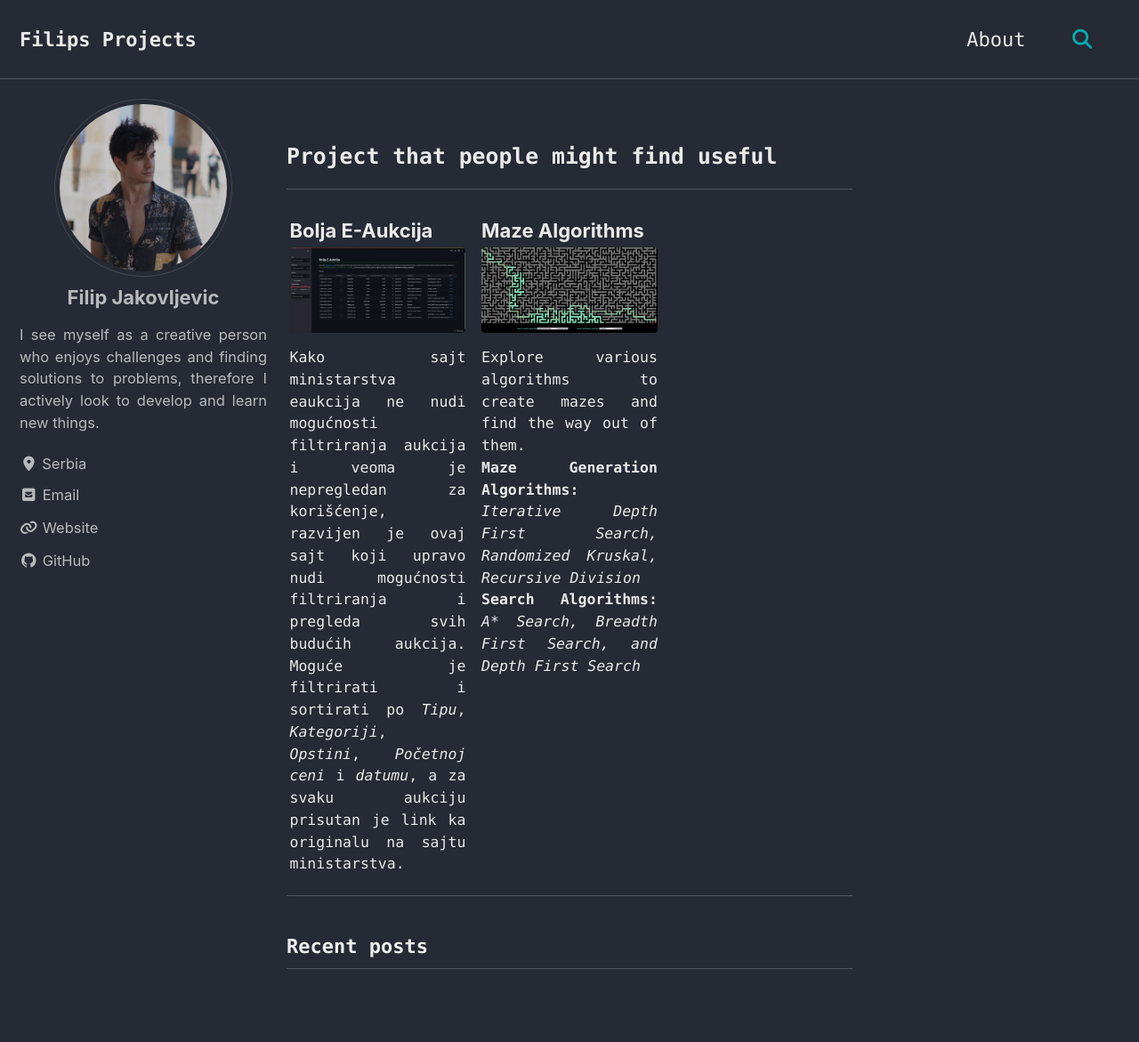
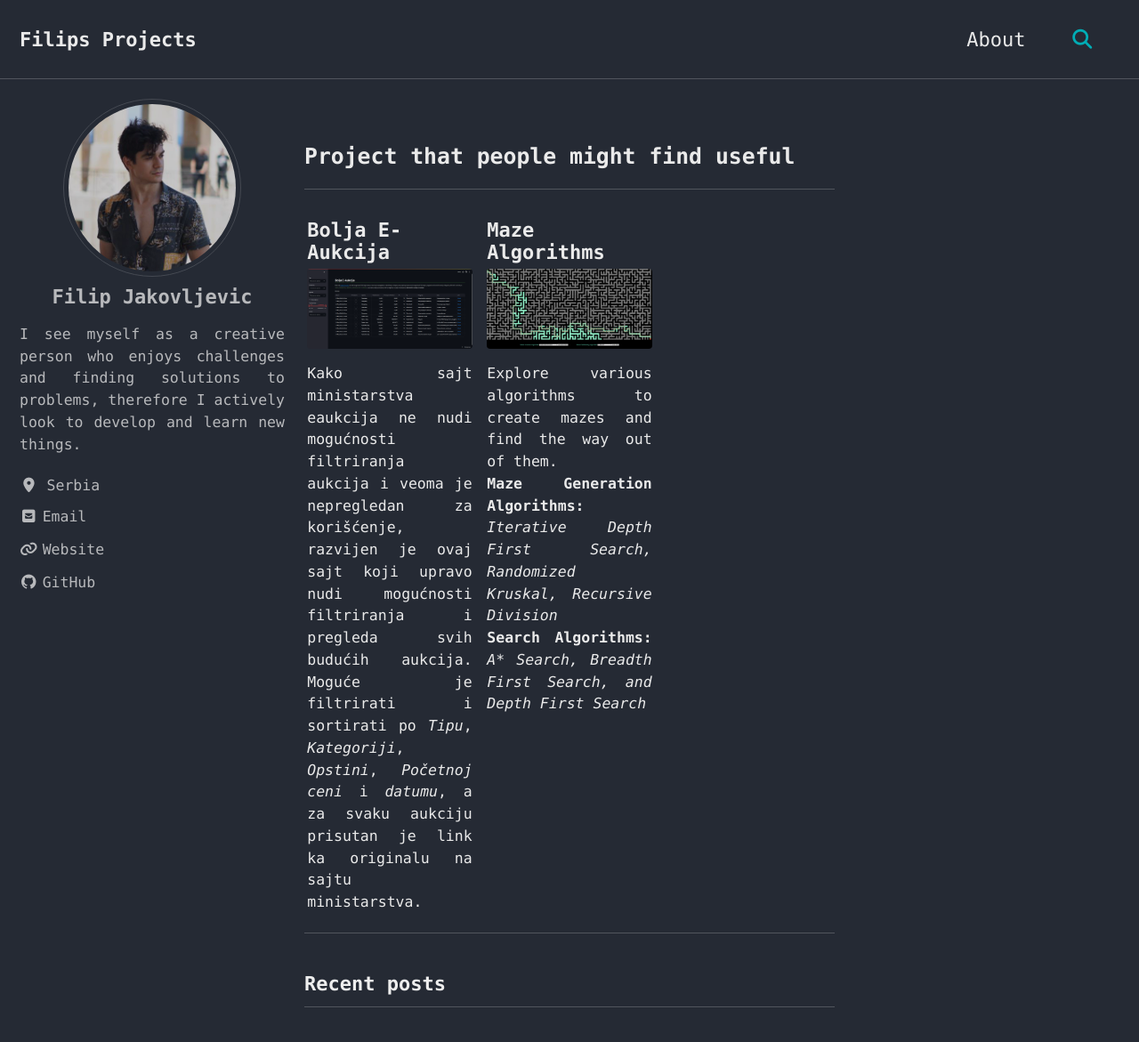
Before and after one commit to FJakovljevic/FJakovljevic.github.io, a Jekyll site: the page built from index.html, in a window 1280 px wide and 1187 px high. Shown: the top 1171 px of the window at 89% size. Built offline with Jekyll 4.4.1, drawn with Linux system fonts in a browser that asks for light colours; cached includes are drawn as plain includes; the list of posts is cut into pages by our own code.

Commit message:
chore: sidebar fond and width adjustments

```diff
--- a/_sass/minimal-mistakes/_archive.scss
+++ b/_sass/minimal-mistakes/_archive.scss
@@ -45,7 +45,7 @@
 
 .archive__item-title {
   margin-bottom: 0.25em;
-  font-family: $sans-serif-narrow;
+  font-family: $monospace;
   line-height: initial;
   overflow: hidden;
   text-overflow: ellipsis;
--- a/_sass/minimal-mistakes/_sidebar.scss
+++ b/_sass/minimal-mistakes/_sidebar.scss
@@ -51,12 +51,12 @@
   h5,
   h6 {
     margin-bottom: 0;
-    font-family: $sans-serif-narrow;
+    font-family: $monospace;
   }
 
   p,
   li {
-    font-family: $sans-serif;
+    font-family: $monospace;
     font-size: $type-size-6;
     line-height: 1.5;
   }
@@ -177,7 +177,7 @@
   }
 }
 .sidebar .author__name {
-  font-family: $sans-serif;
+  font-family: $monospace;
   font-size: $type-size-5;
 }
 
@@ -194,7 +194,7 @@
   position: relative;
   display: table-cell;
   vertical-align: middle;
-  font-family: $sans-serif;
+  font-family: $monospace;
   z-index: 20;
   cursor: pointer;
 
--- a/_sass/minimal-mistakes/_variables.scss
+++ b/_sass/minimal-mistakes/_variables.scss
@@ -156,7 +156,7 @@
    ========================================================================== */
 
 $right-sidebar-width-narrow: 200px !default;
-$right-sidebar-width: 300px !default;
+$right-sidebar-width: 320px !default;
 $right-sidebar-width-wide: 400px !default;
 
 /*
```
